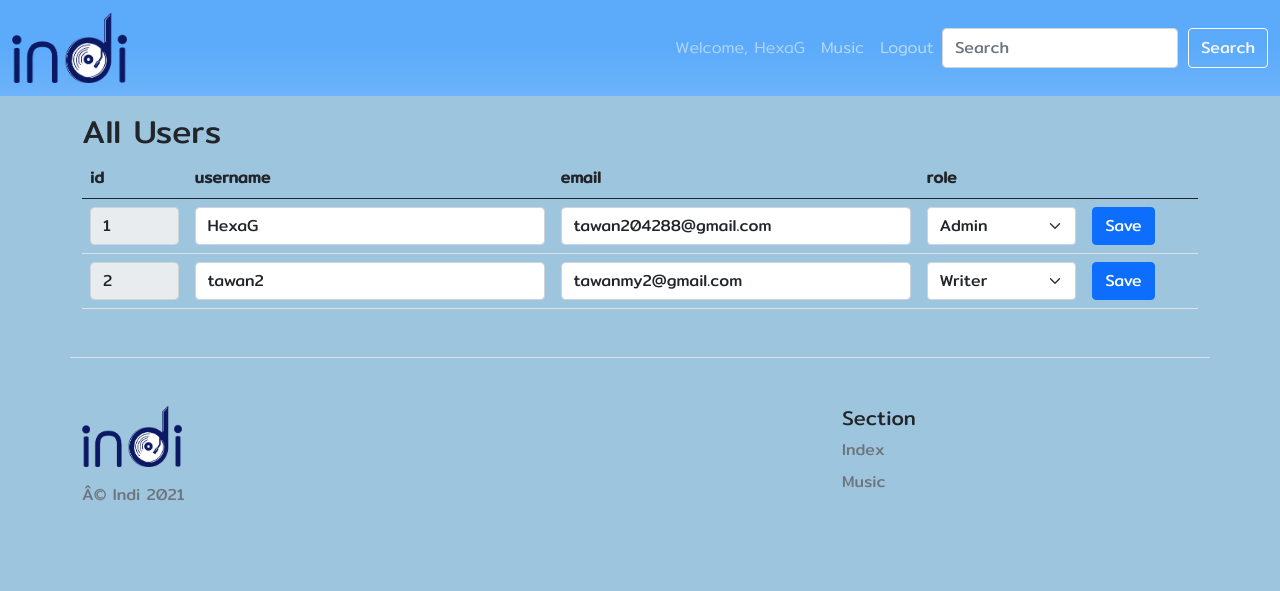
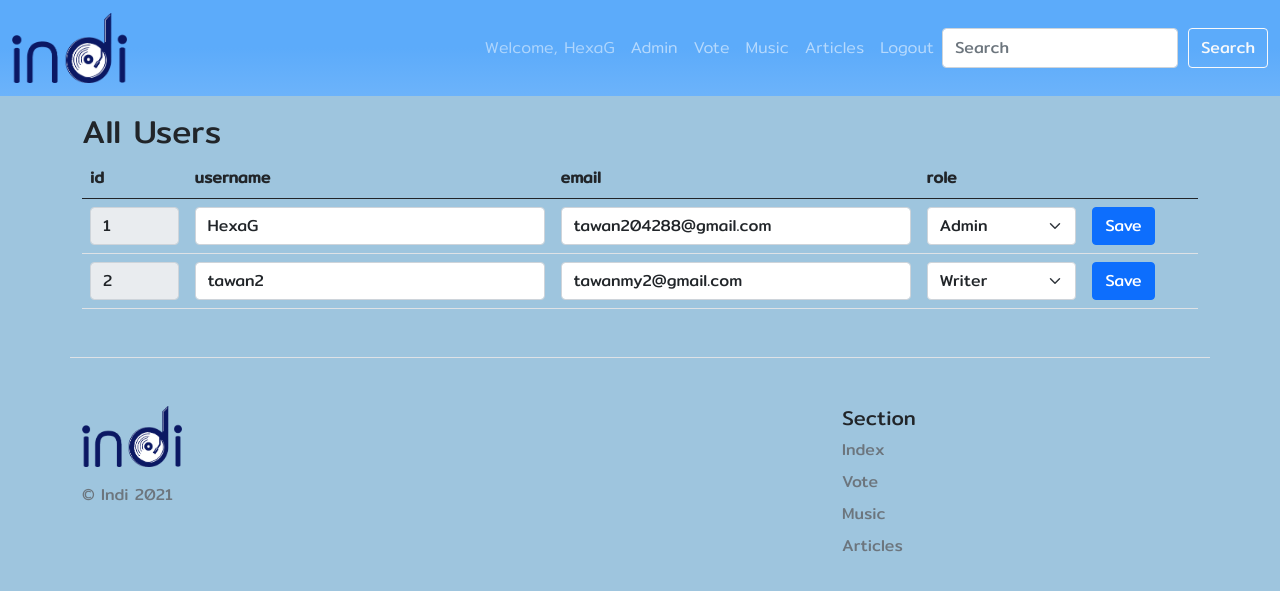
Before and after one commit to hexadi/indi_web, a Flask app: page /admin in a window 1280 px wide. Shown: the top 591 px of the page. Run offline with Flask 2, Linux system fonts and the light colour scheme; a user stored in the database is signed in; data comes from the database, SQL or seed files in the repository.

Commit message:
Update layout.html

```diff
--- a/website/templates/layout.html
+++ b/website/templates/layout.html
@@ -74,6 +74,7 @@
 </head>
 
 <body>
+
   <nav class="navbar navbar-expand-lg navbar-dark mb-3"
     style="background: rgb(108,179,250);background: linear-gradient(0deg, rgba(108,179,250,1) 0%, rgba(92,171,250,1) 50%);">
     <div class="container-fluid">
@@ -89,8 +90,19 @@
             <a class="nav-link" style="color: rgba(255,255,255,.5)" href="/profile">Welcome,
               {{current_user.username}}</a>
           </li>
+          {% if current_user.role == "Admin" %}
+          <li class="nav-item">
+            <a class="nav-link" href="/admin">Admin</a>
+          </li>
+          {% endif %}
+          <li class="nav-item">
+            <a class="nav-link" href="/vote">Vote</a>
+          </li>
           <li class="nav-item">
             <a class="nav-link" href="/music">Music</a>
+          </li>
+          <li class="nav-item">
+            <a class="nav-link" href="/article">Articles</a>
           </li>
           <li class="nav-item">
             <a class="nav-link" href="/logout">Logout</a>
@@ -132,14 +144,20 @@
           <a href="/" class="d-flex align-items-center mb-3 link-dark text-decoration-none">
             <img src="/assets/indi_logo.png" class="bi me-2" width="100"></img>
           </a>
-          <p class="text-muted">Â© Indi 2021</p>
+          <p class="text-muted">© Indi 2021</p>
         </div>
-        <div class="col"></div>
+
+        <div class="col">
+
+        </div>
+
         <div class="col">
           <h5>Section</h5>
           <ul class="nav flex-column">
             <li class="nav-item mb-2"><a href="/" class="nav-link p-0 text-muted">Index</a></li>
+            <li class="nav-item mb-2"><a href="/vote" class="nav-link p-0 text-muted">Vote</a></li>
             <li class="nav-item mb-2"><a href="/music" class="nav-link p-0 text-muted">Music</a></li>
+            <li class="nav-item mb-2"><a href="/article" class="nav-link p-0 text-muted">Articles</a></li>
           </ul>
         </div>
       </footer>
```
